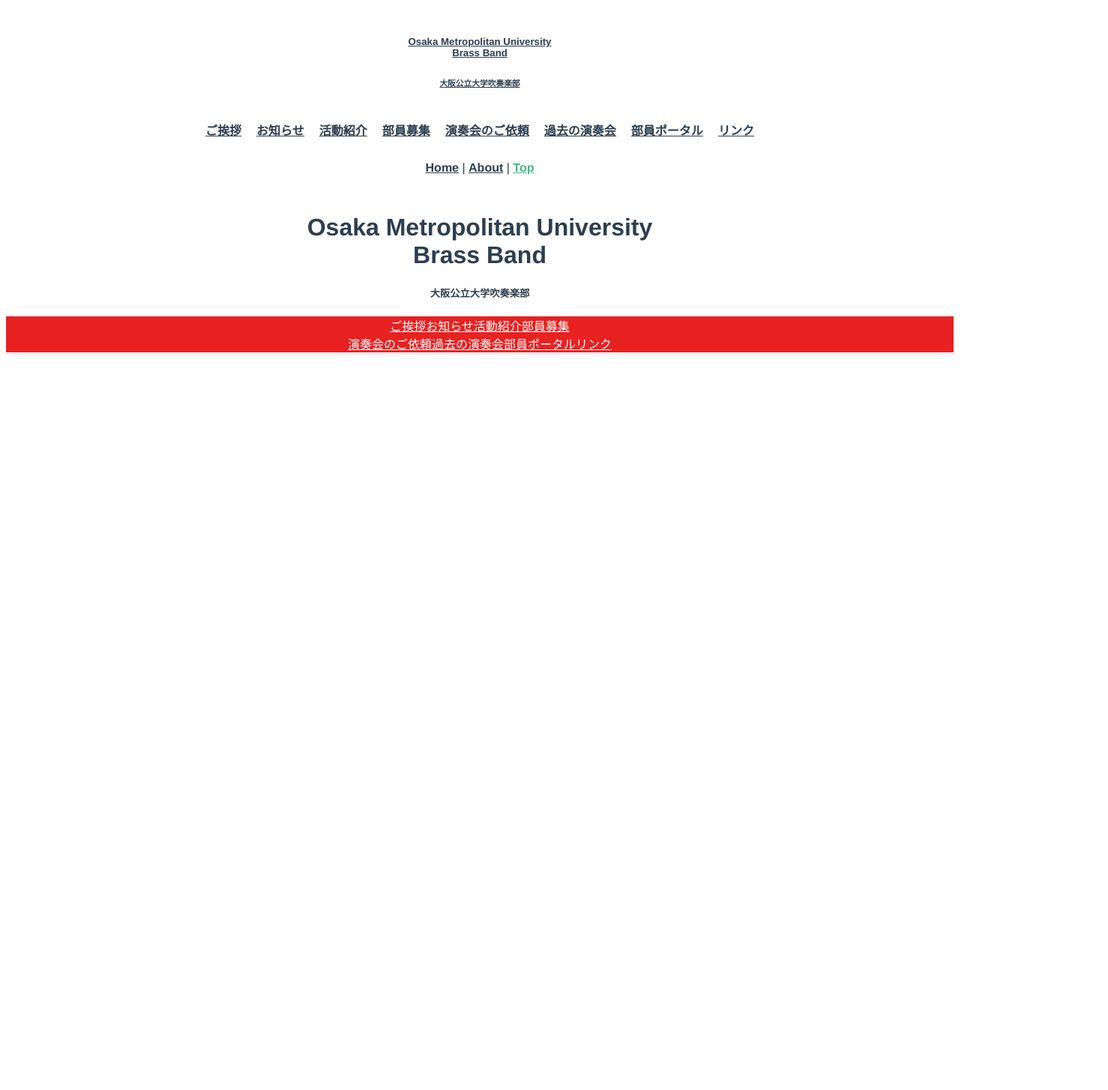
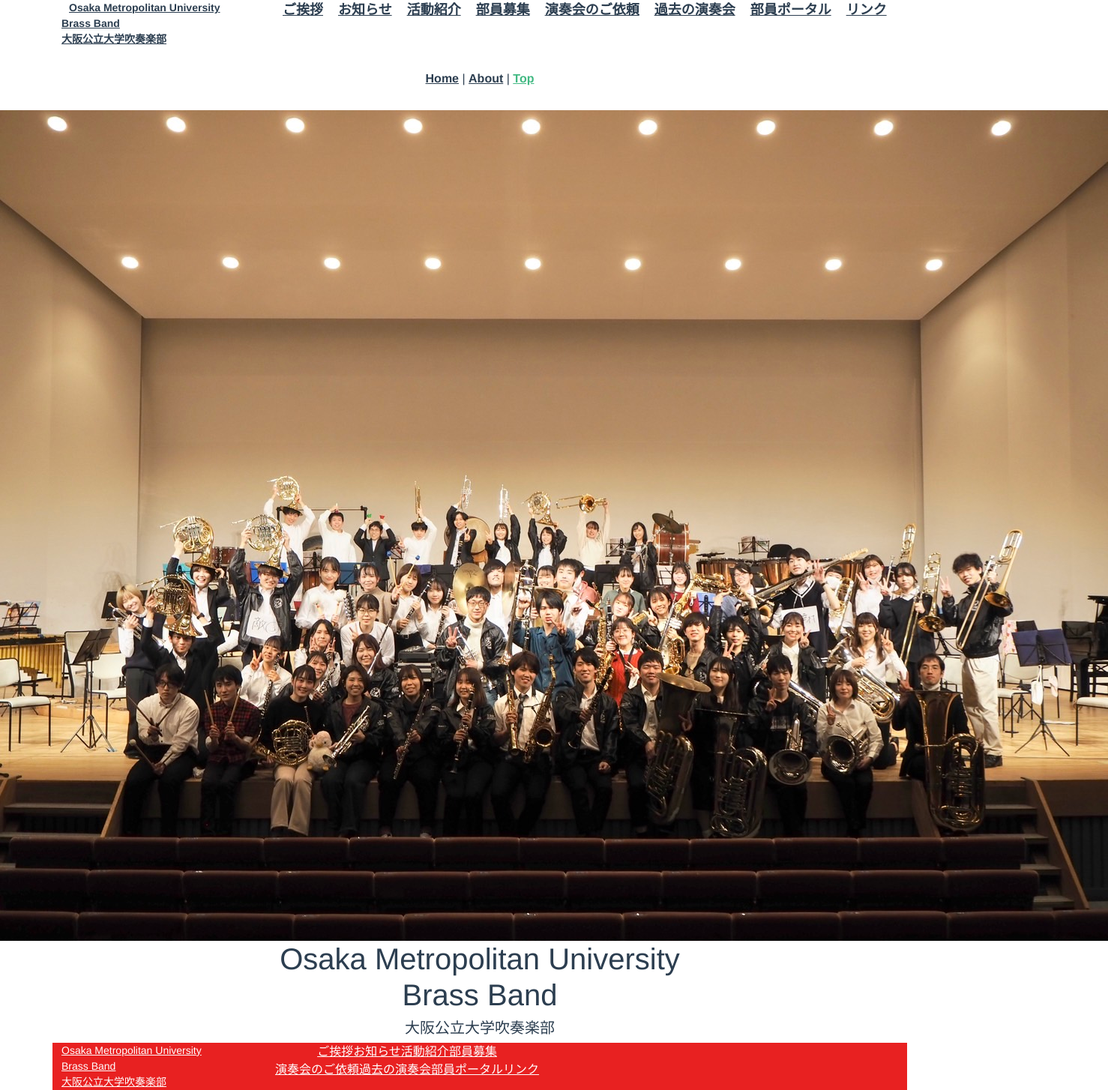
Before and after one commit to Yukarion/omu_brasspage, a Vue app: page /top in a window 1280 px wide. Shown: the whole page at 75% size, 1478 px wide, since content can reach past the window. Before the commit the page ends 800 px from the top, so only its background shows below. Built offline with nearby package versions, Linux system fonts and the light colour scheme.

Commit message:
[ADD] bootstrap導入及びヘッダーフッターデザイン修正
ヘッダーとフッターのデザインを修正するためにbootstrapを導入．軽く調整しました．
ついでにトップに画像追加もした．

```diff
--- a/public/index.html
+++ b/public/index.html
@@ -5,6 +5,8 @@
     <meta http-equiv="X-UA-Compatible" content="IE=edge">
     <meta name="viewport" content="width=device-width,initial-scale=1.0">
     <link rel="icon" href="<%= BASE_URL %>favicon.ico">
+<link href="https://cdn.jsdelivr.net/npm/bootstrap@5.0.2/dist/css/bootstrap.min.css" rel="stylesheet" integrity="sha384-EVSTQN3/azprG1Anm3QDgpJLIm9Nao0Yz1ztcQTwFspd3yD65VohhpuuCOmLASjC" crossorigin="anonymous">
+<script src="https://cdn.jsdelivr.net/npm/bootstrap@5.0.2/dist/js/bootstrap.bundle.min.js" integrity="sha384-MrcW6ZMFYlzcLA8Nl+NtUVF0sA7MsXsP1UyJoMp4YLEuNSfAP+JcXn/tWtIaxVXM" crossorigin="anonymous"></script>
     <title><%= htmlWebpackPlugin.options.title %></title>
   </head>
   <body>
--- a/src/App.vue
+++ b/src/App.vue
@@ -52,4 +52,7 @@ export default {
   color: #42b983;
 }
 
+.selector-for-some-widget {
+  box-sizing: content-box;
+}
 </style>
--- a/src/components/Footer.vue
+++ b/src/components/Footer.vue
@@ -1,15 +1,16 @@
 <template>
-  <div id="footer">
-    <div class="access_top">
-  <!--    <router-link to="/top">
-        <p>
+  <div id="footer" class="container">
+    <div class="row">
+      <div id="access_top" class="col col-sm-3">
+        <router-link to="/top">
+          <!--
             <img alt="nmu_brass ico" src="../assets/_nmu_brass_ico.png" />
-          <h5>Osaka Metropolitan University <br /> Brass Band </h5>
-          <h6>大阪公立大学吹奏楽部<h6>
-        </p>
-      </router-link> -->
+            -->
+          Osaka Metropolitan University <br /> Brass Band <br />
+          大阪公立大学吹奏楽部
+        </router-link>
       </div>
-    <div id="menu">
+      <div id="menu" class="col col-md-auto">
         <router-link to="/greeting">ご挨拶</router-link>
         <router-link to="/news">お知らせ</router-link>
         <router-link to="/about">活動紹介</router-link>
@@ -21,6 +22,7 @@
         <router-link to="/link">リンク</router-link>
       </div>
     </div>
+  </div>
 </template>
 
 <style>
@@ -30,4 +32,9 @@ background-color:#E82121;
 #footer a {
   color:#FFFFFF;
 }
+#access_top {
+  font-size: 14px;
+  text-align: left;
+  text-indent: -0em;
+}
 </style>
--- a/src/components/Header.vue
+++ b/src/components/Header.vue
@@ -1,15 +1,16 @@
 <template>
-  <div id="header">
-    <div class="access_top">
+  <div id="header" class="container">
+    <div class="row">
+      <div id="access_top" class="col col-sm-3">
         <router-link to="/top">
           <!--
             <img alt="nmu_brass ico" src="../assets/_nmu_brass_ico.png" />
             -->
-          <h5>Osaka Metropolitan University <br /> Brass Band </h5>
-          <h6>大阪公立大学吹奏楽部</h6>
+          Osaka Metropolitan University <br /> Brass Band <br />
+          大阪公立大学吹奏楽部
         </router-link>
       </div>
-    <div id="menu">
+      <div id="menu" class="col col-md-auto">
         <router-link to="/greeting">ご挨拶</router-link>
         <router-link to="/news">お知らせ</router-link>
         <router-link to="/about">活動紹介</router-link>
@@ -20,4 +21,15 @@
         <router-link to="/link">リンク</router-link>
       </div>
     </div>
+  </div>
 </template>
+<style>
+#access_top {
+  font-size: 14px;
+  text-align: left;
+  text-indent: -0.7em;
+}
+#header{
+  font-size: 18px;
+}
+</style>
--- a/src/views/Top.vue
+++ b/src/views/Top.vue
@@ -1,8 +1,6 @@
 <template>
   <div class="top">
-  <!--
-    <img alt="nmu_brass logo" src="../assets/_nmu_brass_logo.png" />
-    -->
+    <img alt="nmu_brass_top" src="../assets/topics_header.jpg" />
     <h1>Osaka Metropolitan University <br /> Brass Band</h1>
     <h5>大阪公立大学吹奏楽部</h5>
     <!--
```
Also changed, not shown: 1 other file (tests, documents, lock files or other folders). Lines whose indentation alone changed are shown as unchanged.
